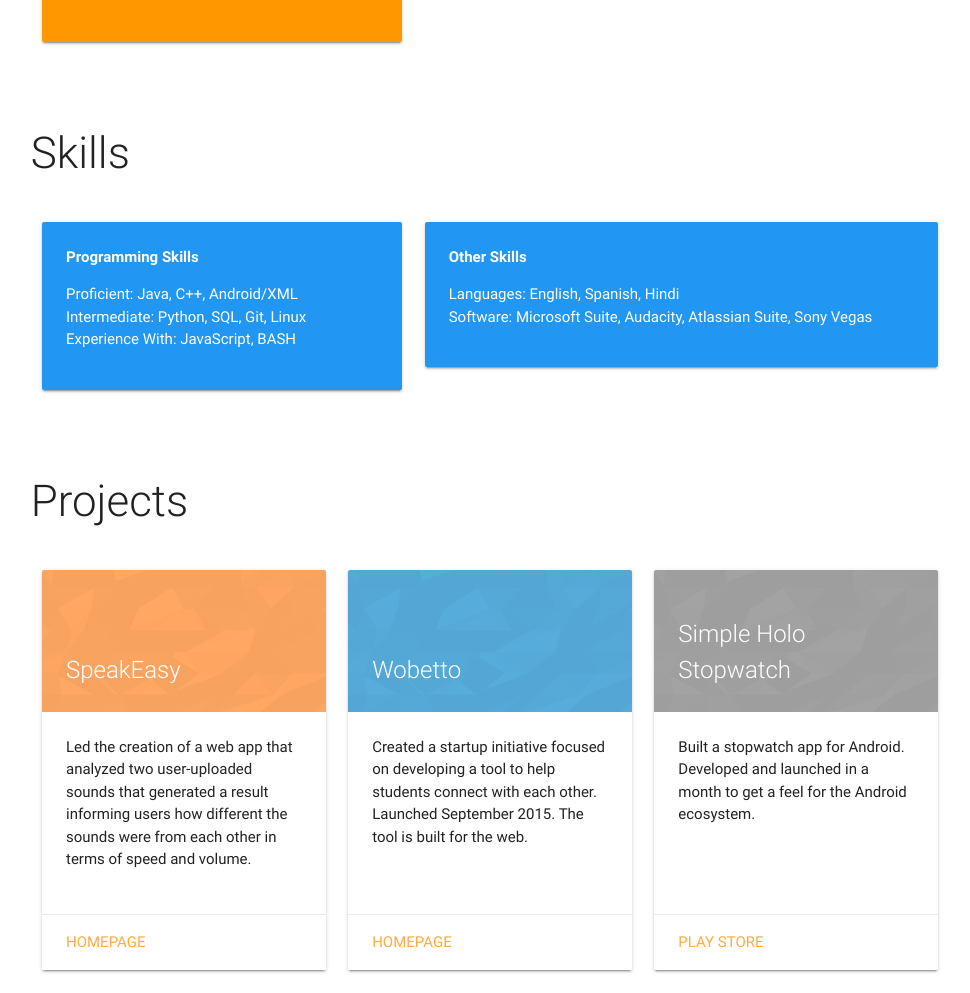
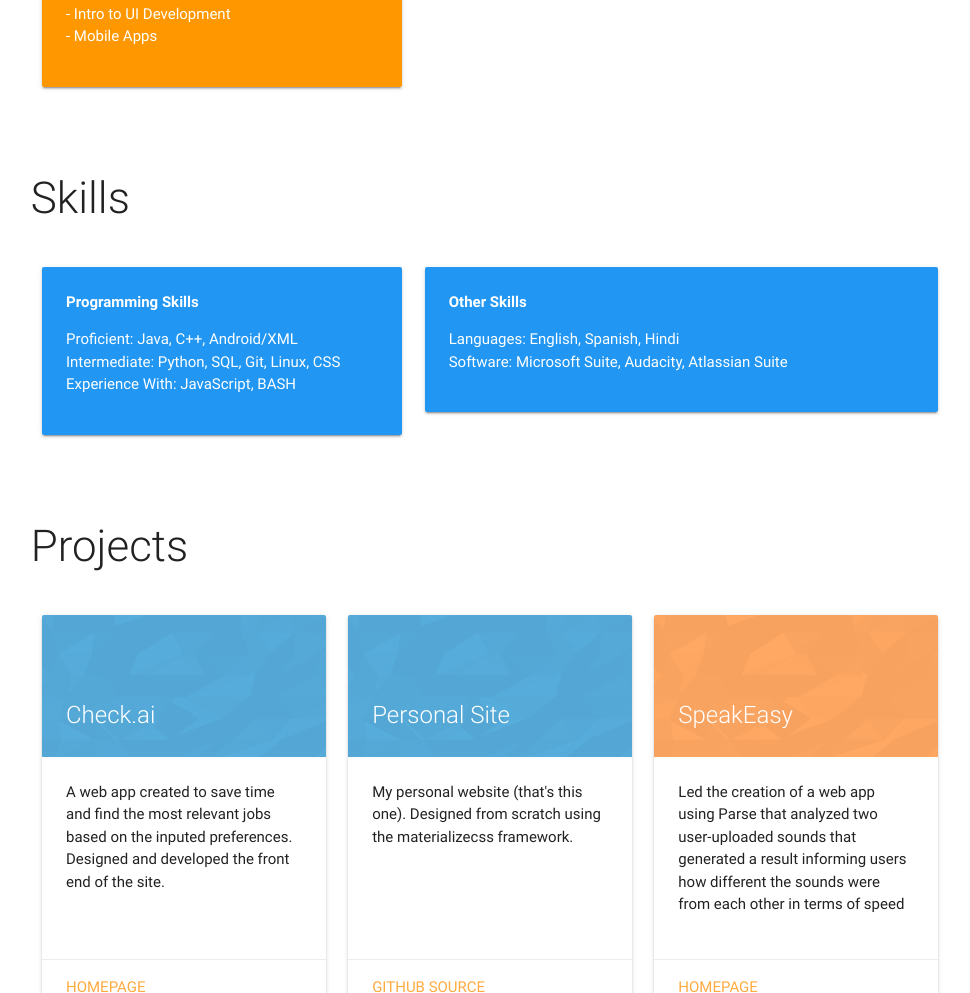
Before and after one commit to sartechb/old-personal-site, a plain HTML site: page index.html in a window 1280 px wide. Shown: the part 1807-2800 px from the top of the page, without its empty margins (150-1120 px from the left). Drawn offline with nearby package versions, Linux system fonts and the light colour scheme.

Commit message:
site updates

```diff
--- a/index.html
+++ b/index.html
@@ -78,7 +78,7 @@
 				<div class="col s12 m4">
 					<div class="card-panel hoverable blue">
 						<span class="white-text">
-							Hey! I'm Sarthak, a rising senior majoring computer science and minoring in entrepreneurship at the University of Michigan. I like sci-fi movies and books, Daft Punk and programming. Why do cows have hooves instead of feet? Because they lactose.
+							Hey! I'm Sarthak, a senior majoring computer science and minoring in entrepreneurship at the University of Michigan. I like sci-fi movies and books, the color blue, Daft Punk and programming. Why do cows have hooves instead of feet? Because they lactose.
 						</span>
 					</div>
 				</div>
@@ -184,6 +184,8 @@
 									<li>- Intro to Machine Learning</li>
 									<li>- Intro to Operating Systems </li>
 									<li>- Entrepreneurial Business Basics</li>
+									<li>- Intro to UI Development </li>
+									<li>- Mobile Apps</li>
 								</ul>
 							</p>
 						</span>
@@ -194,7 +196,7 @@
 						<span class="white-text">
 							<b> Clubs/Activities &amp; Awards</b>
 							<p>
-								CSE Scholars (Sept. 2013 - present) <br>
+								CSE Scholars/Code-M (Sept. 2013 - present) <br>
 								&emsp;(President, Jan. 2016 - Present) <br>
 								MHacks VI (Sept. 2015)<br>
 								&emsp;(Winner, Best Wolfram Tech) <br>
@@ -220,7 +222,7 @@
 							<b> Programming Skills</b>
 							<p>
 								Proficient: Java, C++, Android/XML <br>
-								Intermediate: Python, SQL, Git, Linux <br>
+								Intermediate: Python, SQL, Git, Linux, CSS <br>
 								Experience With: JavaScript, BASH
 							</p>
 						</span>
@@ -232,7 +234,7 @@
 							<b> Other Skills</b>
 							<p>
 								Languages: English, Spanish, Hindi <br>
-								Software: Microsoft Suite, Audacity, Atlassian Suite, Sony Vegas <br>
+								Software: Microsoft Suite, Audacity, Atlassian Suite <br>
 							</p>
 						</span>
 					</div>
@@ -249,11 +251,39 @@
 				<div class="col s12 m4">
 					<div class="card hoverable medium">
 						<div class="card-image">
+							<img src="images/blueTriangles.png">
+							<span class="card-title">Check.ai</span>
+						</div>
+						<div class="card-content">
+							<p> A web app created to save time and find the most relevant jobs based on the inputed preferences. Designed and developed the front end of the site.</p>
+						</div>
+						<div class="card-action">
+							<a href="http://check-ai.tech" target="_blank">Homepage</a>
+						</div>
+					</div>
+				</div>
+				<div class="col s12 m4">
+					<div class="card hoverable medium">
+						<div class="card-image">
+							<img src="images/blueTriangles.png">
+							<span class="card-title">Personal Site</span>
+						</div>
+						<div class="card-content">
+							<p> My personal website (that's this one). Designed from scratch using the materializecss framework.</p>
+						</div>
+						<div class="card-action">
+							<a href="https://github.com/sartechb/sartechb.github.io" target="_blank">Github Source</a>
+						</div>
+					</div>
+				</div>
+				<div class="col s12 m4">
+					<div class="card hoverable medium">
+						<div class="card-image">
 							<img src="images/otriangles.png">
 							<span class="card-title">SpeakEasy</span>
 						</div>
 						<div class="card-content">
-							<p> Led the creation of a web app that analyzed two user-uploaded sounds that generated a result informing users how different the sounds were from each other in terms of speed and volume.</p>
+							<p> Led the creation of a web app using Parse that analyzed two user-uploaded sounds that generated a result informing users how different the sounds were from each other in terms of speed and volume.</p>
 						</div>
 						<div class="card-action">
 							<a href="http://gapoorva.github.io/SpeakEasy/" target="_blank">Homepage</a>
@@ -271,6 +301,7 @@
 						</div>
 						<div class="card-action">
 							<a href="http://www.wobetto.com" target="_blank">Homepage</a>
+							<a href="https://github.com/sartechb/Wobetto" target="_blank">Github Source</a>
 						</div>
 					</div>
 				</div>
@@ -281,10 +312,10 @@
 							<span class="card-title">Simple Holo Stopwatch</span>
 						</div>
 						<div class="card-content">
-							<p> Built a stopwatch app for Android. Developed and launched in a month to get a feel for the Android ecosystem.</p>
+							<p> Built a stopwatch app for Android. Developed and launched in a month to get a feel for the Android ecosystem. No longer actively delveoped or maintained.</p>
 						</div>
 						<div class="card-action">
-							<a href="http://goo.gl/xXKj1g" target="_blank">Play Store</a>
+							<a href="https://play.google.com/store/apps/details?id=com.sarthakbhandari.simpleholostopwatch" target="_blank">Play Store</a>
 						</div>
 					</div>
 				</div>
```
